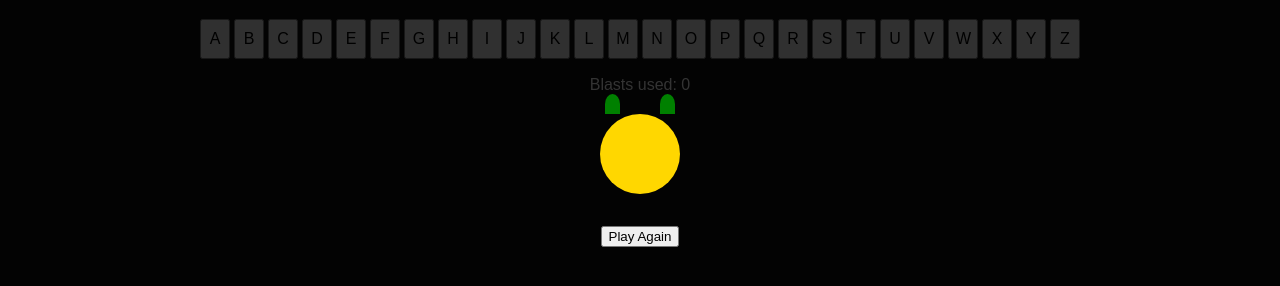
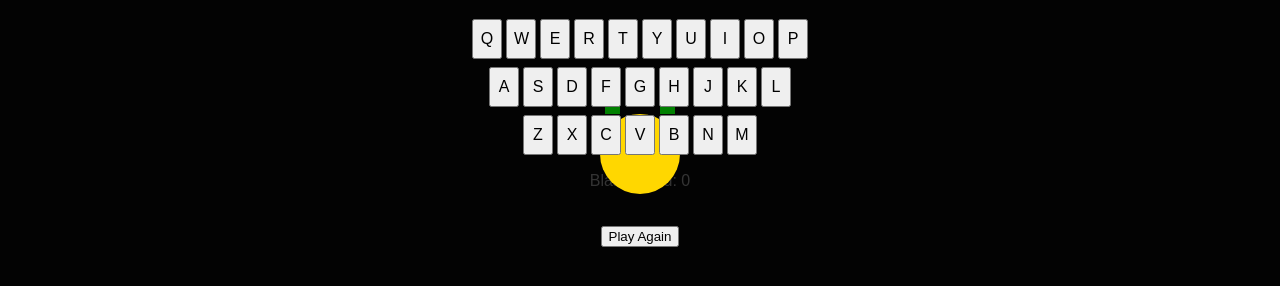
Before and after one commit to gallimgg/Phraser_Beam, a plain HTML site: page index.html in a window 1280 px wide. Shown: the part 220-506 px from the top of the page. Drawn offline with Linux system fonts and the light colour scheme.

Commit message:
Fix keyboard interactions and layout

```diff
--- a/script.js
+++ b/script.js
@@ -32,13 +32,17 @@ function renderPhrase() {
 function createKeyboard() {
   const kb = document.getElementById('keyboard');
   kb.innerHTML = '';
-  for (let i=65; i<=90; i++) {
-    const letter = String.fromCharCode(i);
-    const btn = document.createElement('button');
-    btn.textContent = letter;
-    btn.addEventListener('click', () => guess(letter, btn));
-    kb.appendChild(btn);
-  }
+  const rows = ["QWERTYUIOP", "ASDFGHJKL", "ZXCVBNM"];
+  rows.forEach(row => {
+    const rowDiv = document.createElement('div');
+    for (const letter of row) {
+      const btn = document.createElement('button');
+      btn.textContent = letter;
+      btn.addEventListener('click', () => guess(letter, btn));
+      rowDiv.appendChild(btn);
+    }
+    kb.appendChild(rowDiv);
+  });
 }
 
 function updateBlasts() {
--- a/style.css
+++ b/style.css
@@ -19,6 +19,13 @@ body {
   height: 40px;
   font-size: 1em;
 }
+#keyboard {
+  position: relative;
+  z-index: 1;
+}
+#keyboard div {
+  margin-bottom: 4px;
+}
 #status {
   margin: 15px 0;
 }
@@ -29,6 +36,7 @@ body {
   border-radius: 50%;
   position: relative;
   display: inline-block;
+  pointer-events: none;
 }
 .alien::before,
 .alien::after {
@@ -46,6 +54,8 @@ body {
   display: flex;
   justify-content: space-between;
   padding: 0 20px;
+  pointer-events: none;
+  margin-bottom: 20px;
 }
 #alien-left { transform: scaleX(-1); }
 #beam {
@@ -57,6 +67,7 @@ body {
   left: 50%;
   margin-left: -5px;
   animation: shoot 0.5s linear forwards;
+  pointer-events: none;
 }
 .hidden { display: none; }
 @keyframes shoot {
```
